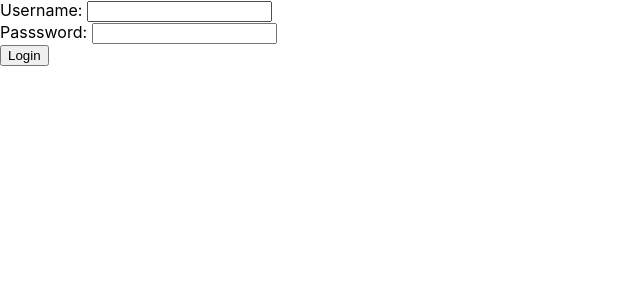
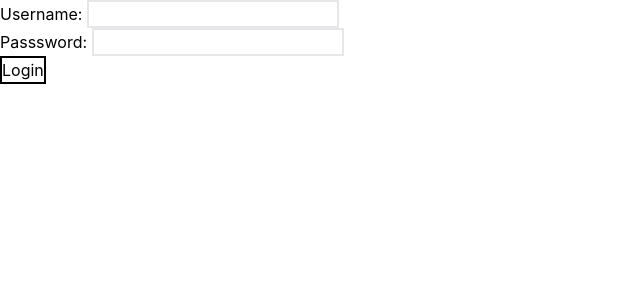
Before and after one commit to MuhamadThoriqAhnaf/PAW-Kel_9, a React (Create React App) app in the folder client/: page /signup in a window 1280 px wide. Shown: the top 300 px of the page, without its empty margins (0-640 px from the left). Built offline with nearby package versions, Linux system fonts and the light colour scheme.

Commit message:
Welcome page
membuat welcome page dan melink dengan sign up page

```diff
--- a/client/package.json
+++ b/client/package.json
@@ -35,5 +35,10 @@
       "last 1 firefox version",
       "last 1 safari version"
     ]
+  },
+  "devDependencies": {
+    "autoprefixer": "^10.4.13",
+    "postcss": "^8.4.19",
+    "tailwindcss": "^3.2.4"
   }
 }
--- /dev/null
+++ b/client/postcss.config.js
@@ -0,0 +1,6 @@
+module.exports = {
+  plugins: {
+    tailwindcss: {},
+    autoprefixer: {},
+  },
+}
--- /dev/null
+++ b/client/src/components/navbar.jsx
@@ -0,0 +1,12 @@
+import React from 'react'
+import Logo from "../assets/Logo.svg"
+
+export default function Navbar() {
+  return (
+    <div className='flex px-[140px] py-[16px] items-center justify-between bg-[#D9E5D6] '>
+        <img src={Logo}></img>
+        <input placeholder='Cari Buku' className='border-2' ></input>
+
+    </div>
+  )
+}
--- a/client/src/index.css
+++ b/client/src/index.css
@@ -1,3 +1,7 @@
+@tailwind base;
+@tailwind components;
+@tailwind utilities;
+
 body {
   margin: 0;
   font-family: -apple-system, BlinkMacSystemFont, 'Segoe UI', 'Roboto', 'Oxygen',
--- a/client/src/pages/SignUp.js
+++ b/client/src/pages/SignUp.js
@@ -4,10 +4,10 @@ export default function SignUp() {
   return (
     <form>
         <label for="username">Username: </label>
-        <input type="text" id="username" name="username"></input><br></br>
+        <input type="text" id="username" name="username"className='border-2'></input><br></br>
         <label for="password">Passsword: </label>
-        <input type="password" id="password" name="password"></input><br></br>
-        <input type="submit" value="Login"></input>
+        <input type="password" id="password" name="password"className='border-2'></input><br></br>
+        <input type="submit" value="Login" className='border-2 border-black '></input>
 
     </form>
   )
--- a/client/src/pages/Welcome.js
+++ b/client/src/pages/Welcome.js
@@ -1,11 +1,14 @@
 import React from 'react'
+import Navbar from '../components/navbar'
 
 export default function Welcome() {
   return (
     <>
+    <Navbar />
+    <div className='mx-[140px] my-[16px]'>
+      <a href='/signup'className='text-[15px]'>Login</a>
+    </div>
 
-        <img src="https://images.pexels.com/photos/20787/pexels-photo.jpg?auto=compress&cs=tinysrgb&h=350"></img>
-        <a href='/signup'>Login</a>
     </>
   )
 }
--- /dev/null
+++ b/client/tailwind.config.js
@@ -0,0 +1,10 @@
+/** @type {import('tailwindcss').Config} */
+module.exports = {
+  content: [
+    "./src/**/*.{js,jsx,ts,tsx}",
+  ],
+  theme: {
+    extend: {},
+  },
+  plugins: [],
+}
```
Also changed, not shown: client/src/assets/Logo.svg (added), 1 other file (tests, documents, lock files or other folders).
